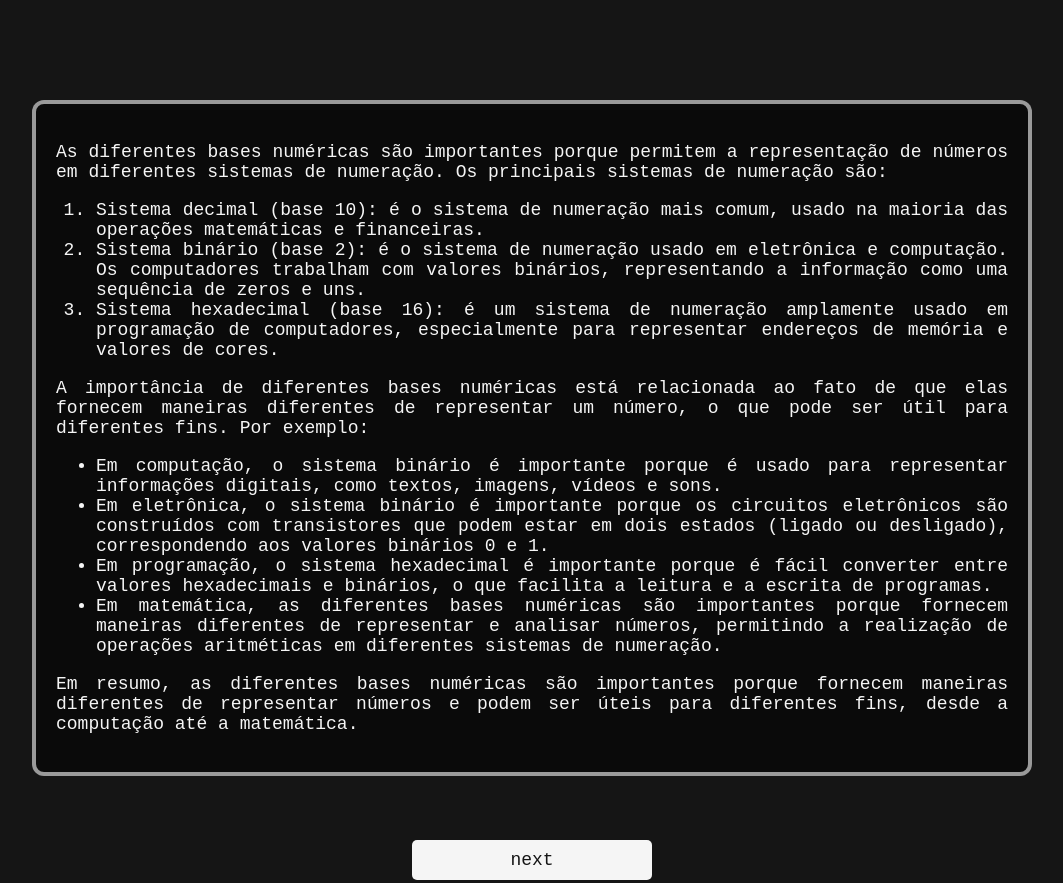
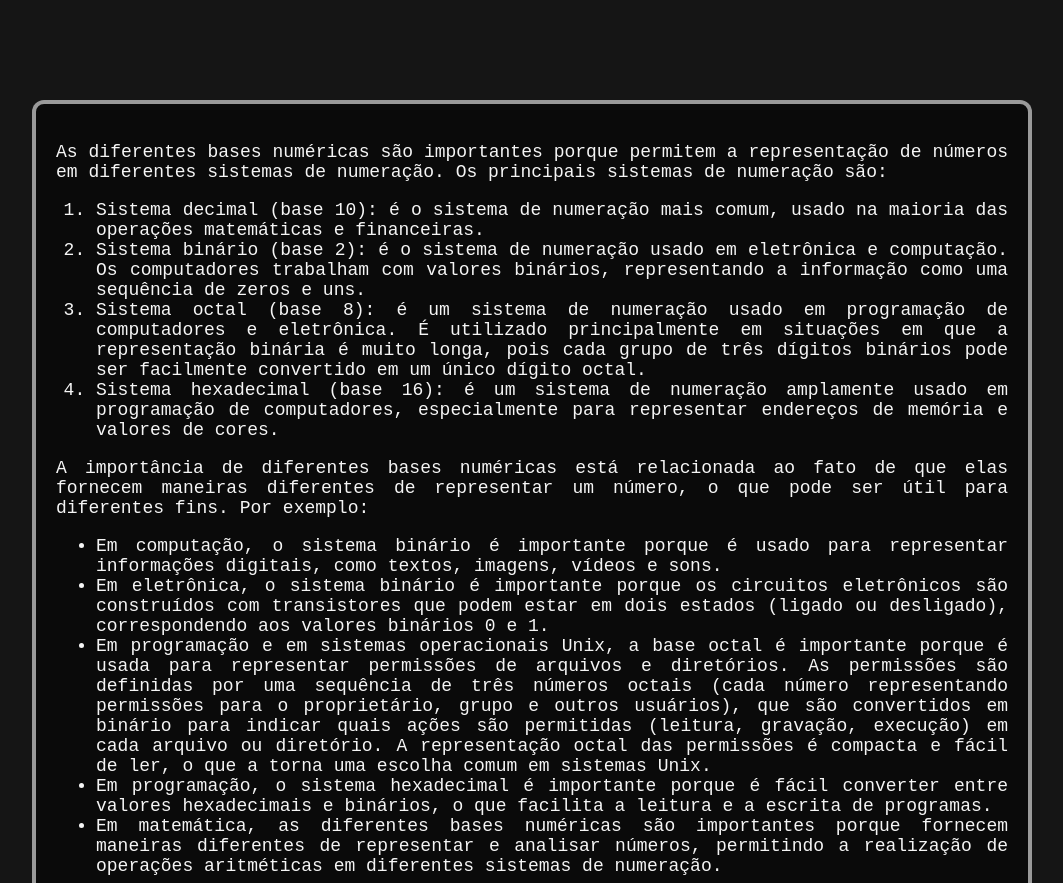
Before and after one commit to Felipe-exec/Base-Converter, a plain HTML site: page index.html in a window 1280 px wide. Shown: the top 883 px of the page, without its empty margins (108-1171 px from the left). Drawn offline with Linux system fonts and the light colour scheme.

Commit message:
Adding content to the index page

```diff
--- a/index.html
+++ b/index.html
@@ -20,6 +20,9 @@
                 <li>Sistema binário (base 2): é o sistema de numeração usado em eletrônica e computação. Os
                     computadores trabalham com valores binários, representando a informação como uma sequência de
                     zeros e uns.</li>
+                <li>Sistema octal (base 8): é um sistema de numeração usado em programação de computadores e eletrônica.
+                    É utilizado principalmente em situações em que a representação binária é muito longa, pois cada
+                    grupo de três dígitos binários pode ser facilmente convertido em um único dígito octal.</li>
                 <li>Sistema hexadecimal (base 16): é um sistema de numeração amplamente usado em programação de
                     computadores, especialmente para representar endereços de memória e valores de cores.</li>
             </ol>
@@ -34,6 +37,12 @@
                     com transistores que podem estar em dois estados (ligado ou desligado), correspondendo aos
                     valores binários 0 e 1.
                 </li>
+                <li>Em programação e em sistemas operacionais Unix, a base octal é importante porque é usada para
+                    representar permissões de arquivos e diretórios. As permissões são definidas por uma sequência de
+                    três números octais (cada número representando permissões para o proprietário, grupo e outros
+                    usuários), que são convertidos em binário para indicar quais ações são permitidas (leitura,
+                    gravação, execução) em cada arquivo ou diretório. A representação octal das permissões é compacta e
+                    fácil de ler, o que a torna uma escolha comum em sistemas Unix.</li>
                 <li>Em programação, o sistema hexadecimal é importante porque é fácil converter entre valores
                     hexadecimais e binários, o que facilita a leitura e a escrita de programas.</li>
                 <li>Em matemática, as diferentes bases numéricas são importantes porque fornecem maneiras diferentes
```
